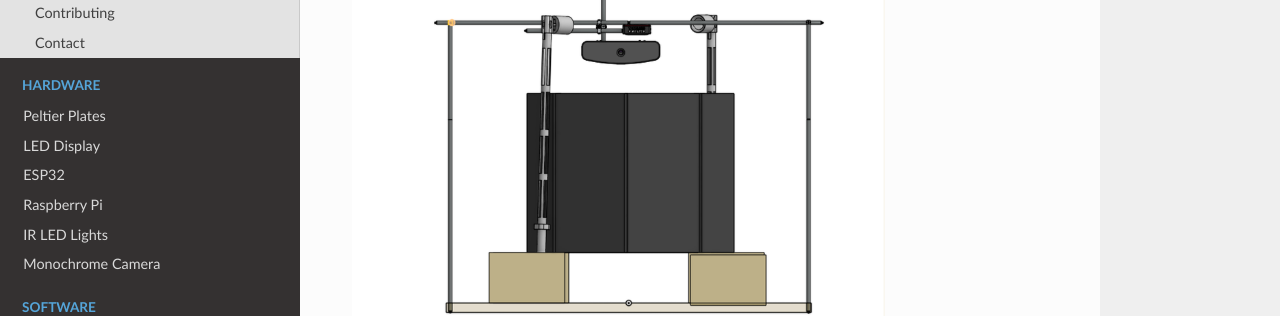
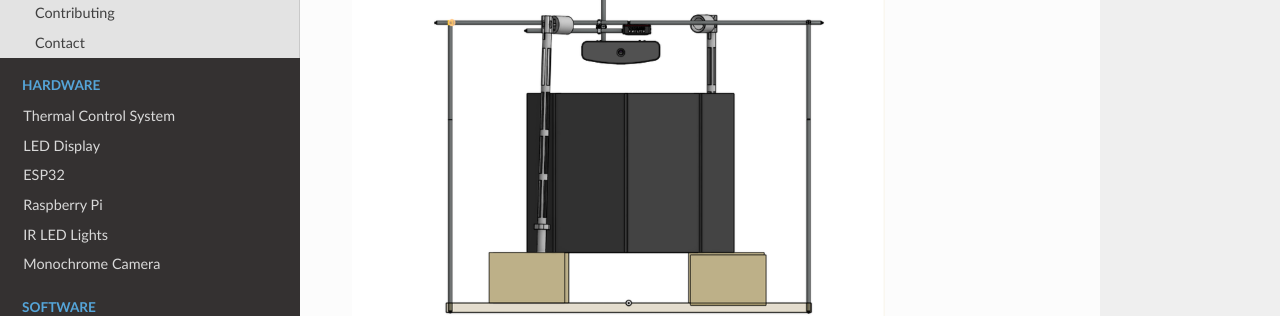
Before and after one commit to ajadismail2/Visual-place-learning, an MkDocs documentation site: the page built from docs/index.md, in a window 1280 px wide. Shown: the part 316-632 px from the top of the page. Built offline with MkDocs 1.6.1, drawn with Linux system fonts in a browser that asks for light colours; nearby versions of some CDN libraries.

Commit message:
Update mkdocs.yml

```diff
--- a/mkdocs.yml
+++ b/mkdocs.yml
@@ -7,7 +7,7 @@ nav:
   - Home: index.md
 
   - Hardware:
-      - Peltier Plates: hardware/peltier_plates.md
+      - Thermal Control System: hardware/thermal_control_system.md
       - LED Display: hardware/led_display.md
       - ESP32: hardware/esp32.md
       - Raspberry Pi: hardware/raspberry_pi.md
```
